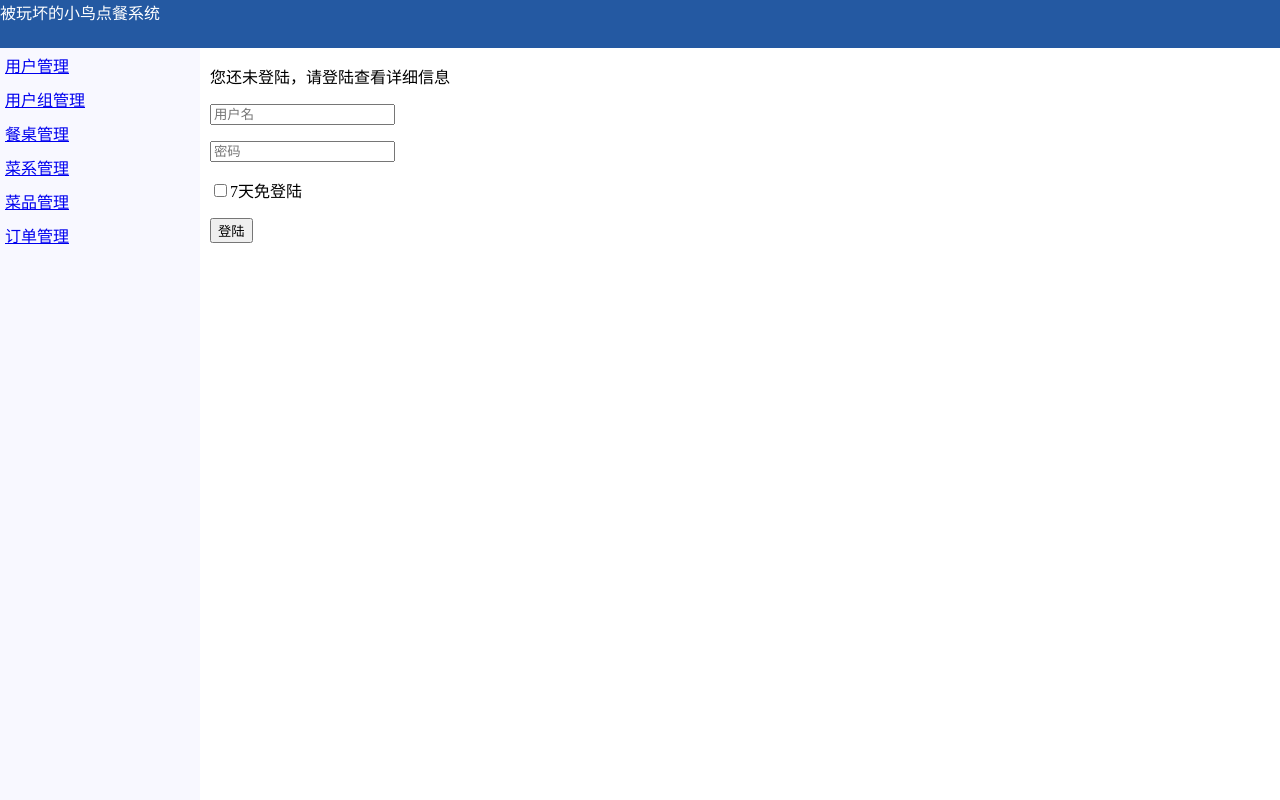
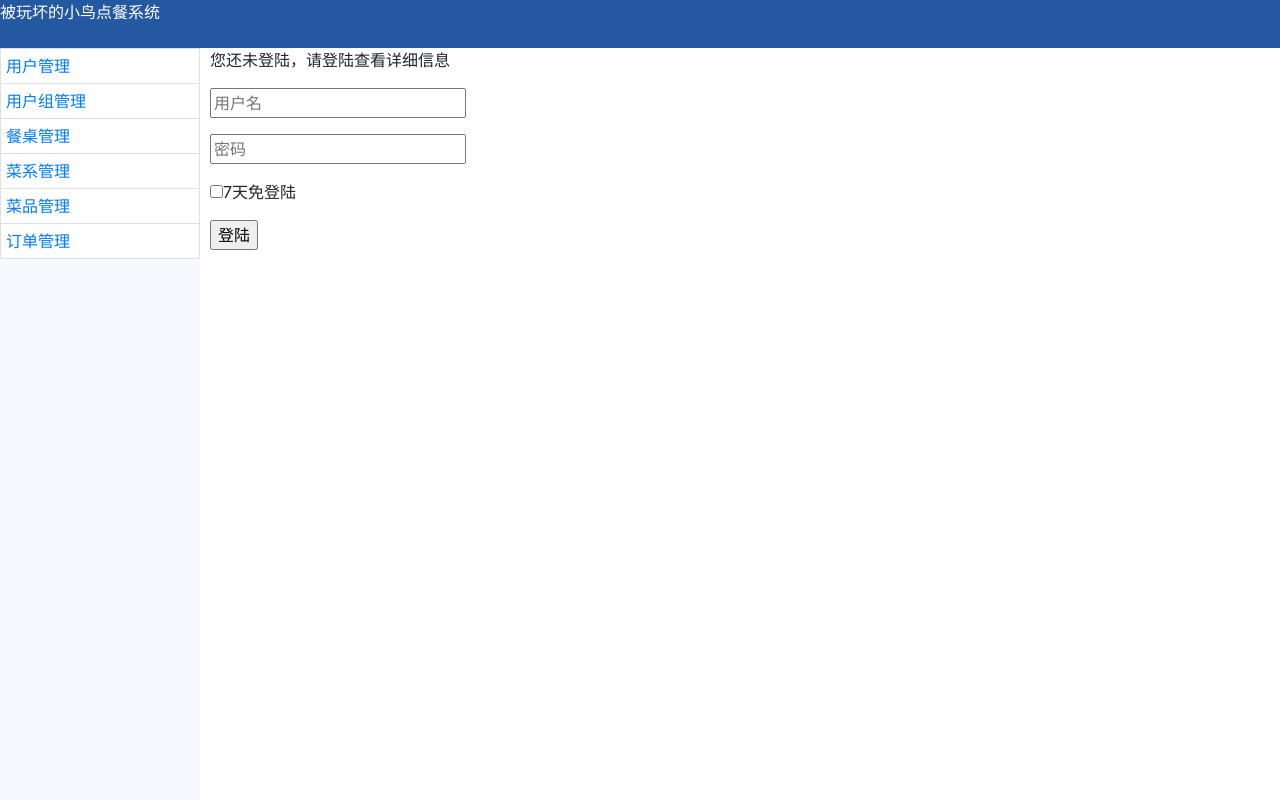
Before and after one commit to gordy2015/food_manage, a Django app: page /back/index/ in a window 1280 px wide. Run offline with Django 3.2, Linux system fonts and the light colour scheme; some libraries are stand-ins or nearby versions.

Commit message:
开始使用bootstarp

```diff
--- a/templates/back/master.html
+++ b/templates/back/master.html
@@ -4,6 +4,11 @@
     <meta charset="UTF-8">
     <title>{% block title %} {% endblock %}</title>
     <link rel="stylesheet" type="text/css" href="http://cdn.datatables.net/1.10.7/css/jquery.dataTables.css">
+
+    <!-- Bootstrap -->
+    <link href="/static/css/bootstrap.min.css" rel="stylesheet">
+    <link href="/static/mystyle.css" rel="stylesheet">
+
     <style>
         body{
             margin: 0;
@@ -61,22 +66,48 @@
                 {% endif %}
              </div>
 
+
+
+        <div class="list-group">
             <div style="position: absolute;top:48px;bottom: 0;left: 0;width: 200px;background-color: ghostwhite;">
-            <a class="menu" href="/back/user_info/">用户管理</a>
-            <a class="menu" href="/back/group_info/">用户组管理</a>
-            <a class="menu" href="/back/table_manage/">餐桌管理</a>
-            <a class="menu" href="/back/foodtype_manage/">菜系管理</a>
-            <a class="menu" href="/back/food_manage/">菜品管理</a>
-            <a class="menu" href="/back/order/">订单管理</a>
+                <a class="list-group-item menu" href="/back/user_info/">用户管理</a>
+                <a class="list-group-item menu" href="/back/group_info/">用户组管理</a>
+                <a class="list-group-item menu" href="/back/table_manage/">餐桌管理</a>
+                <a class="list-group-item menu" href="/back/foodtype_manage/">菜系管理</a>
+                <a class="list-group-item menu" href="/back/food_manage/">菜品管理</a>
+                <a class="list-group-item menu" href="/back/order/">订单管理</a>
+            </div>
         </div>
         {% block body %} {% endblock %}
 
     </div>
 
+
+    <!-- Bootstrap -->
+    <script src="https://cdn.bootcss.com/jquery/1.12.4/jquery.min.js"></script>
+    <script src="/static/js/bootstrap.min.js"></script>
+
     <script src="/static/jquery-1.12.4.js"></script>
     <script src="/static/jquery.cookie.js"></script>
+
     <!-- DataTables -->
     <script type="text/javascript" charset="utf8" src="http://cdn.datatables.net/1.10.7/js/jquery.dataTables.js"></script>
+
+    <script>
+        function myfun2() {
+            {
+                var c = self.location.href;
+                console.log(c);
+{#                var t = c.indexOf("/back/groupdel_");#}
+{#                if ( t > 10 ) {#}
+{#                    var newhref = 'http://' + self.location.host + '/back/group_info/';#}
+{#                    top.location.href = newhref#}
+                }
+        };
+            /*用window.onload调用myfun()*/
+
+    </script>
+
     {% block js %}{% endblock %}
 </body>
 </html>
```
Also changed, not shown: static/mystyle.css (added, +7 -0 lines), README.md. Lines whose indentation alone changed are shown as unchanged.
